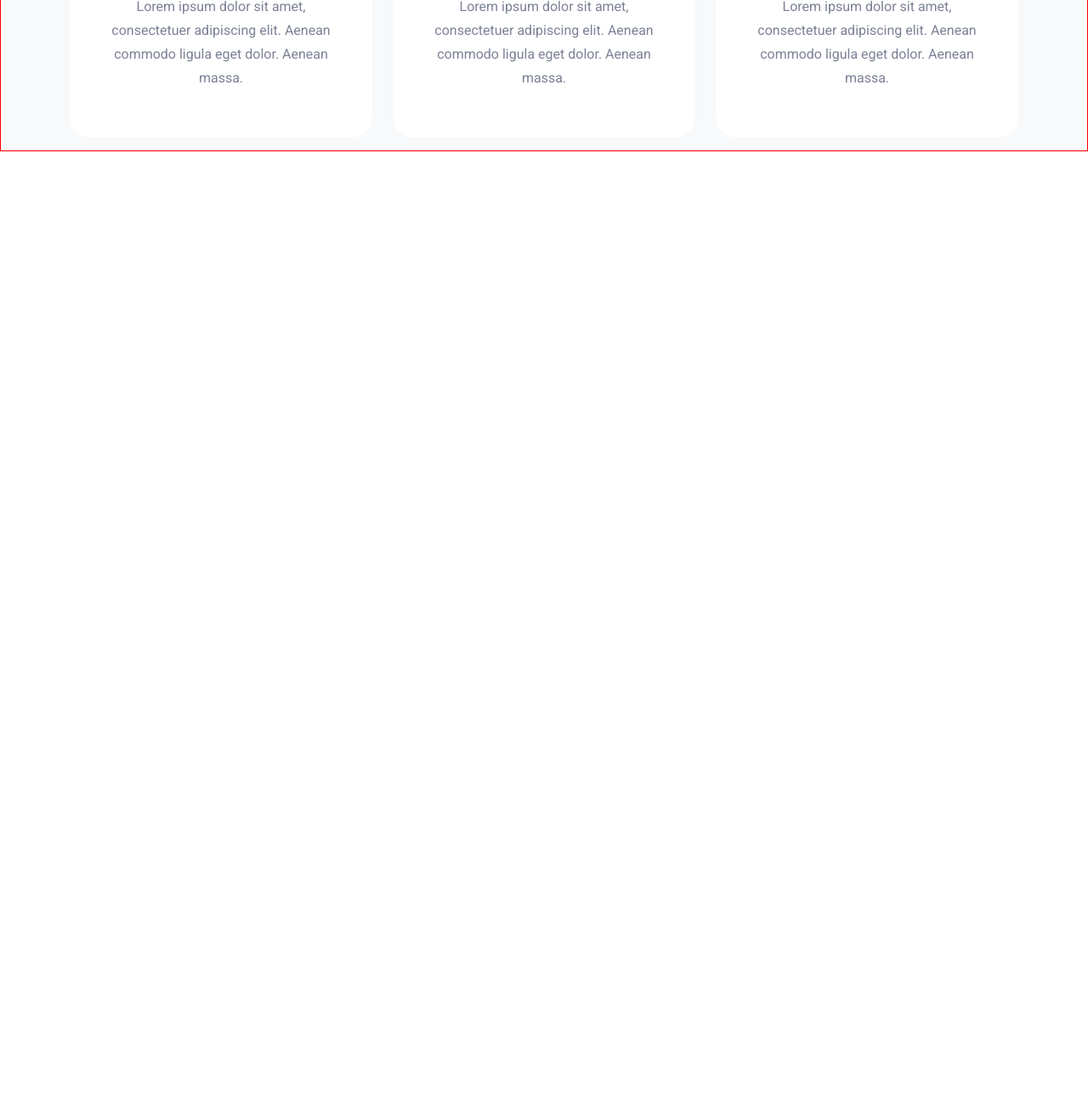
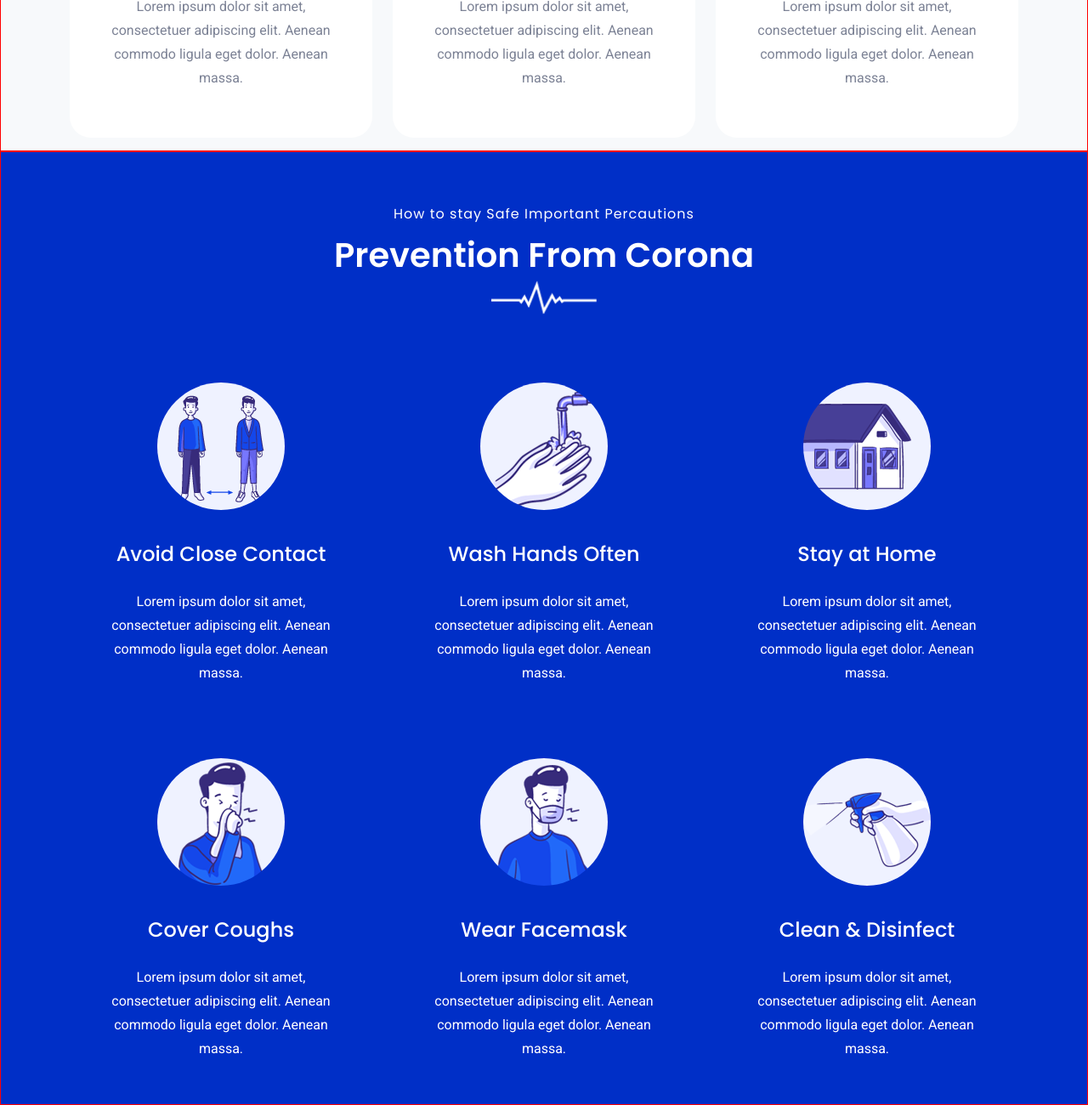
Before and after one commit to afzalhossainantor/episode_13-14_15, a plain HTML site: page index.html in a window 1280 px wide. Shown: the part 3152-4452 px from the top of the page at 85% size. Before the commit the page ends 3330 px from the top, so only its background shows below. Drawn offline with Linux system fonts and the light colour scheme.

Commit message:
prevention

```diff
--- a/assets/styles/style.css
+++ b/assets/styles/style.css
@@ -345,14 +345,9 @@ nav ul li a:hover {
 /*information part css end*/
 /**********/
 
-
-
-/* symptoms part css start */
-#symptoms {
-    border: 1px solid red;
-    background-color: #f7f9fb;
-}
-
+/**********/
+/*common heading part css start*/
+/********/
 .common_heading {
     /* border: 1px solid red; */
     text-align: center;
@@ -384,6 +379,26 @@ nav ul li a:hover {
 .common_heading img {
     height: 40px;
 }
+
+.common_heading_white h6,
+.common_heading_white h2 {
+    color: var(--white);
+}
+
+
+
+/**********/
+/*common heading part css end*/
+/********?
+
+
+/* symptoms part css start */
+#symptoms {
+    border: 1px solid red;
+    background-color: #f7f9fb;
+}
+
+
 
 #symptoms .feaver_body {
     /* border: 1px solid red; */
@@ -423,12 +438,69 @@ nav ul li a:hover {
     padding-bottom: 40px;
 }
 
-#symptoms .feaver_body:hover{
+#symptoms .feaver_body:hover {
     background-image: linear-gradient(0deg, #1447ea 0%, #03deec 100%);
 }
-#symptoms .feaver_body:hover h2{
+
+#symptoms .feaver_body:hover h2 {
     color: var(--white);
 }
-#symptoms .feaver_body:hover p{
+
+#symptoms .feaver_body:hover p {
     color: var(--white);
 }
+
+/***********/
+/*symptoms part css end*/
+/***********/
+
+/*********/
+/*prevention part css start*/
+/*********/
+#prevention {
+    border: var(--border);
+    background-color: #002fc7;
+}
+
+#prevention .prevention_heading_padding{
+    padding-bottom: 45px;
+}
+
+#prevention .prevention_body {
+    /* border: var(--border); */
+    text-align: center;
+    padding-left: 30px;
+    padding-right: 30px;
+    padding-top: 20px;
+    padding-bottom: 20px;
+    margin-top: 15px;
+    margin-bottom: 15px;
+}
+
+#prevention .prevention_body h3 {
+    font-size: 24px;
+    line-height: 24px;
+    color: #ffffff;
+    font-weight: 500;
+    font-family: "Poppins";
+    padding-bottom: 30px;
+
+}
+
+#prevention .prevention_body p {
+
+    font-size: 16px;
+    line-height: 28px;
+    color: #ffffff;
+    font-weight: 400;
+    font-family: "Roboto";
+
+}
+
+#prevention .prevention_body img{
+    padding-bottom: 40px;
+}
+
+/*********/
+/*prevention part css end*/
+/*********/
--- a/index.html
+++ b/index.html
@@ -237,7 +237,8 @@
                             Hot Feaver
                         </h2>
                         <p>
-                        Lorem ipsum dolor sit amet, consectetuer adipiscing elit. Aenean commodo ligula eget dolor. Aenean massa.
+                            Lorem ipsum dolor sit amet, consectetuer adipiscing elit. Aenean commodo ligula eget dolor.
+                            Aenean massa.
                         </p>
                     </div>
                 </div>
@@ -248,7 +249,8 @@
                             Strong Headacke
                         </h2>
                         <p>
-                        Lorem ipsum dolor sit amet, consectetuer adipiscing elit. Aenean commodo ligula eget dolor. Aenean massa.
+                            Lorem ipsum dolor sit amet, consectetuer adipiscing elit. Aenean commodo ligula eget dolor.
+                            Aenean massa.
                         </p>
                     </div>
                 </div>
@@ -259,7 +261,8 @@
                             Feeling of Being Unwell
                         </h2>
                         <p>
-                        Lorem ipsum dolor sit amet, consectetuer adipiscing elit. Aenean commodo ligula eget dolor. Aenean massa.
+                            Lorem ipsum dolor sit amet, consectetuer adipiscing elit. Aenean commodo ligula eget dolor.
+                            Aenean massa.
                         </p>
                     </div>
                 </div>
@@ -270,7 +273,8 @@
                             Out Of Breath
                         </h2>
                         <p>
-                        Lorem ipsum dolor sit amet, consectetuer adipiscing elit. Aenean commodo ligula eget dolor. Aenean massa.
+                            Lorem ipsum dolor sit amet, consectetuer adipiscing elit. Aenean commodo ligula eget dolor.
+                            Aenean massa.
                         </p>
                     </div>
                 </div>
@@ -281,7 +285,8 @@
                             Severe Cough
                         </h2>
                         <p>
-                        Lorem ipsum dolor sit amet, consectetuer adipiscing elit. Aenean commodo ligula eget dolor. Aenean massa.
+                            Lorem ipsum dolor sit amet, consectetuer adipiscing elit. Aenean commodo ligula eget dolor.
+                            Aenean massa.
                         </p>
                     </div>
                 </div>
@@ -292,7 +297,8 @@
                             Sore Throat
                         </h2>
                         <p>
-                        Lorem ipsum dolor sit amet, consectetuer adipiscing elit. Aenean commodo ligula eget dolor. Aenean massa.
+                            Lorem ipsum dolor sit amet, consectetuer adipiscing elit. Aenean commodo ligula eget dolor.
+                            Aenean massa.
                         </p>
                     </div>
                 </div>
@@ -302,6 +308,103 @@
 
     </section>
 
+    <section id="prevention">
+        <div class="container">
+            <div class="row">
+                <div class="col-12">
+                    <div class="common_heading common_heading_white prevention_heading_padding">
+                        <h6>
+                            How to stay Safe Important Percautions
+                        </h6>
+                        <h2>
+                            Prevention From Corona
+                        </h2>
+                        <img src="./assets/images/prevention_image/prevention.png" alt="">
+                    </div>
+
+                </div>
+            </div>
+
+            <div class="row">
+                <div class="col-4">
+                    <div class="prevention_body">
+                        <img src="./assets/images/prevention_image/icon_1.png" alt="">
+                        <h3>
+                            Avoid Close Contact
+                        </h3>
+                        <p>
+                            Lorem ipsum dolor sit amet, consectetuer adipiscing elit. Aenean commodo ligula eget dolor.
+                            Aenean massa.
+                        </p>
+                    </div>
+
+                </div>
+                <div class="col-4">
+                    <div class="prevention_body">
+                        <img src="./assets/images/prevention_image/icon_2.png" alt="">
+                        <h3>
+                            Wash Hands Often
+                        </h3>
+                        <p>
+                            Lorem ipsum dolor sit amet, consectetuer adipiscing elit. Aenean commodo ligula eget dolor.
+                            Aenean massa.
+                        </p>
+                    </div>
+                </div>
+                <div class="col-4">
+                    <div class="prevention_body">
+                        <img src="./assets/images/prevention_image/icon-3.png" alt="">
+                        <h3>
+                            Stay at Home
+                        </h3>
+                        <p>
+                            Lorem ipsum dolor sit amet, consectetuer adipiscing elit. Aenean commodo ligula eget dolor.
+                            Aenean massa.
+                        </p>
+                    </div>
+                </div>
+                <div class="col-4">
+                    <div class="prevention_body">
+                        <img src="./assets/images/prevention_image/icon-4.png" alt="">
+                        <h3>
+                            Cover Coughs
+                        </h3>
+                        <p>
+                            Lorem ipsum dolor sit amet, consectetuer adipiscing elit. Aenean commodo ligula eget dolor.
+                            Aenean massa.
+                        </p>
+                    </div>
+                </div>
+                <div class="col-4">
+                    <div class="prevention_body">
+                        <img src="./assets/images/prevention_image/icon-5.png" alt="">
+                        <h3>
+                            Wear Facemask
+                        </h3>
+                        <p>
+                            Lorem ipsum dolor sit amet, consectetuer adipiscing elit. Aenean commodo ligula eget dolor.
+                            Aenean massa.
+                        </p>
+                    </div>
+                </div>
+                <div class="col-4">
+                    <div class="prevention_body">
+                        <img src="./assets/images/prevention_image/icon-6.png" alt="">
+                        <h3>
+                            Clean & Disinfect
+                        </h3>
+                        <p>
+                            Lorem ipsum dolor sit amet, consectetuer adipiscing elit. Aenean commodo ligula eget dolor.
+                            Aenean massa.
+                        </p>
+                    </div>
+                </div>
+            </div>
+
+
+        </div>
+    </section>
+
 </body>
 
 </html>
```
Also changed, not shown: assets/images/prevention_image/icon-3.png (added), assets/images/prevention_image/icon-4.png (added), assets/images/prevention_image/icon-5.png (added), assets/images/prevention_image/icon-6.png (added), assets/images/prevention_image/icon_1.png (added), assets/images/prevention_image/icon_2.png (added), assets/images/prevention_image/prevention.png (added). Lines whose indentation alone changed are shown as unchanged.
